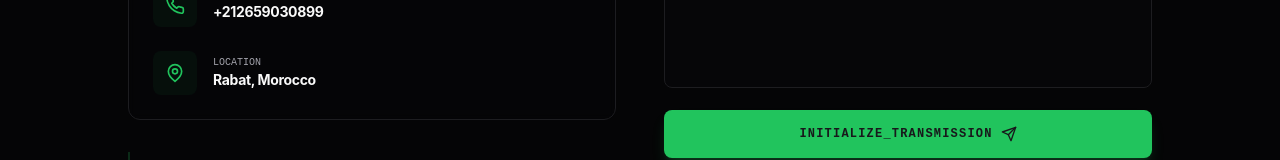
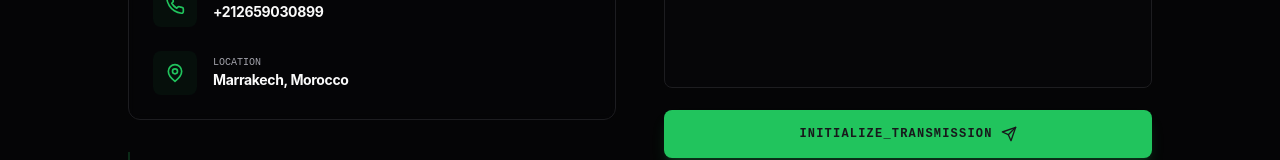
Before and after one commit to Rizki033/Rizki-Abdelhadi-portfolio, a React (Vite) app: page / in a window 1280 px wide. Shown: the part 7852-8012 px from the top of the page. Built offline with nearby package versions, Linux system fonts and the light colour scheme.

Commit message:
add contact section

```diff
--- a/src/components/ContactSection.tsx
+++ b/src/components/ContactSection.tsx
@@ -31,7 +31,7 @@ const ContactSection = () => {
                                     {[
                                         { icon: Mail, label: "Email", value: "rizkiabdelhadi4@gmail.com" },
                                         { icon: Phone, label: "Phone", value: "+212659030899" },
-                                        { icon: MapPin, label: "Location", value: "Rabat, Morocco" },
+                                        { icon: MapPin, label: "Location", value: "Marrakech, Morocco" },
                                     ].map((item) => (
                                         <div key={item.label} className="flex items-center gap-4">
                                             <div className="p-3 rounded-lg bg-primary/5 text-primary">
--- a/src/components/HeroSection.tsx
+++ b/src/components/HeroSection.tsx
@@ -74,7 +74,7 @@ const HeroSection = () => {
                             { icon: Github, href: "https://github.com/0xRizki" },
                             { icon: Linkedin, href: "https://linkedin.com/in/0xRizki" },
                             { icon: Twitter, href: "https://twitter.com/0xRizki" },
-                            { icon: Mail, href: "mailto:rizki@example.com" },
+                            { icon: Mail, href: "mailto:rizkiabdelhadi4@gmail.com" },
                         ].map((social, i) => (
                             <a
                                 key={i}
```
